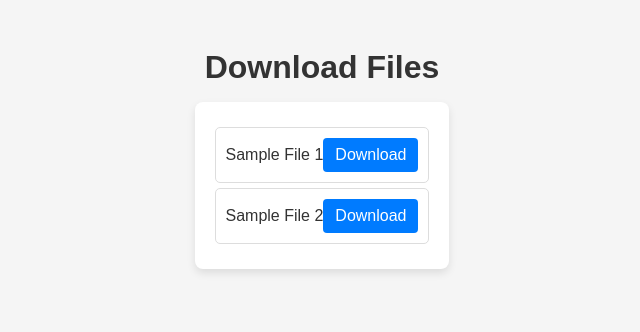
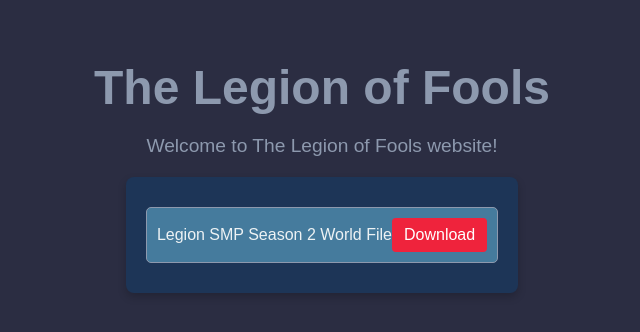
Before and after one commit to thegamingbrick238/legionfile, a plain HTML site: page index.html in a window 1280 px wide. Shown: the whole page, without its empty margins (318-958 px from the left). Drawn offline with Linux system fonts and the light colour scheme.

Commit message:
Update index.html

```diff
--- a/index.html
+++ b/index.html
@@ -3,38 +3,42 @@
 <head>
   <meta charset="UTF-8">
   <meta name="viewport" content="width=device-width, initial-scale=1.0">
-  <title>Simple File Download Site</title>
+  <title>The Legion of Fools - Hangout & Game Server</title>
   <style>
     body {
       font-family: 'Arial', sans-serif;
       text-align: center;
-      background-color: #f5f5f5;
-      color: #333;
+      background-color: #2b2d42;
+      color: #edf2f4;
       padding: 20px;
     }
     h1 {
-      font-size: 2rem;
+      font-size: 3rem;
       margin-bottom: 1rem;
+      color: #8d99ae;
     }
     .file-container {
       display: inline-block;
       text-align: left;
-      background: #ffffff;
+      background: #1d3557;
       padding: 20px;
       border-radius: 8px;
-      box-shadow: 0 4px 8px rgba(0, 0, 0, 0.1);
+      box-shadow: 0 4px 8px rgba(0, 0, 0, 0.2);
+      max-width: 400px;
+      margin: 0 auto;
     }
     .file-item {
       padding: 10px;
-      margin: 5px 0;
-      border: 1px solid #ddd;
+      margin: 10px 0;
+      border: 1px solid #8d99ae;
       border-radius: 5px;
       display: flex;
       justify-content: space-between;
       align-items: center;
+      background-color: #457b9d;
     }
     .download-btn {
-      background-color: #007bff;
+      background-color: #ef233c;
       color: white;
       border: none;
       padding: 8px 12px;
@@ -43,27 +47,29 @@
       text-decoration: none;
     }
     .download-btn:hover {
-      background-color: #0056b3;
+      background-color: #d90429;
+    }
+    .description {
+      margin: 20px 0;
+      font-size: 1.2rem;
+      color: #8d99ae;
     }
   </style>
 </head>
 <body>
-  <h1>Download Files</h1>
+  <h1>The Legion of Fools</h1>
+  <p class="description">Welcome to The Legion of Fools website!</p>
   <div class="file-container">
     <div class="file-item">
-      <span>Sample File 1</span>
-      <a href="files/sample1.txt" download class="download-btn">Download</a>
-    </div>
-    <div class="file-item">
-      <span>Sample File 2</span>
-      <a href="files/sample2.pdf" download class="download-btn">Download</a>
+      <span>Legion SMP Season 2 World File</span>
+      <a href="files/minecraft-modpack.zip" download class="download-btn">Download</a>
     </div>
   </div>
 
   <script>
     // Helper for future dynamic enhancements
     document.addEventListener("DOMContentLoaded", function () {
-      console.log("Download site ready.");
+      console.log("The Legion of Fools download site is ready.");
     });
   </script>
 </body>
```
